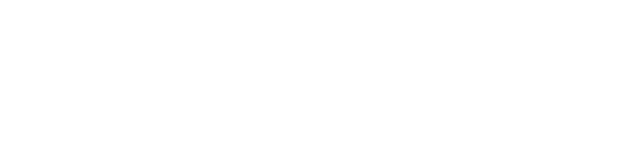
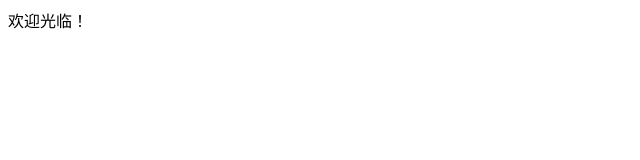
Before and after one commit to jialingWei/dadaobx.github.io, a plain HTML site: page index.html in a window 1280 px wide. Shown: the whole page, without its empty margins (0-640 px from the left). Drawn offline with Linux system fonts and the light colour scheme.

Commit message:
Update index.html

```diff
--- a/index.html
+++ b/index.html
@@ -7,6 +7,7 @@
 	<title>Document</title>
 </head>
 <body>
+	<span>欢迎光临！</span>
 	<!-- <a href="./《大道本相》.pdf" target="_blank" rel="noopener noreferrer">点击查看</a> -->
 	<!-- <script src="./《大道本相》.pdf"></script> -->
 </body>
```
